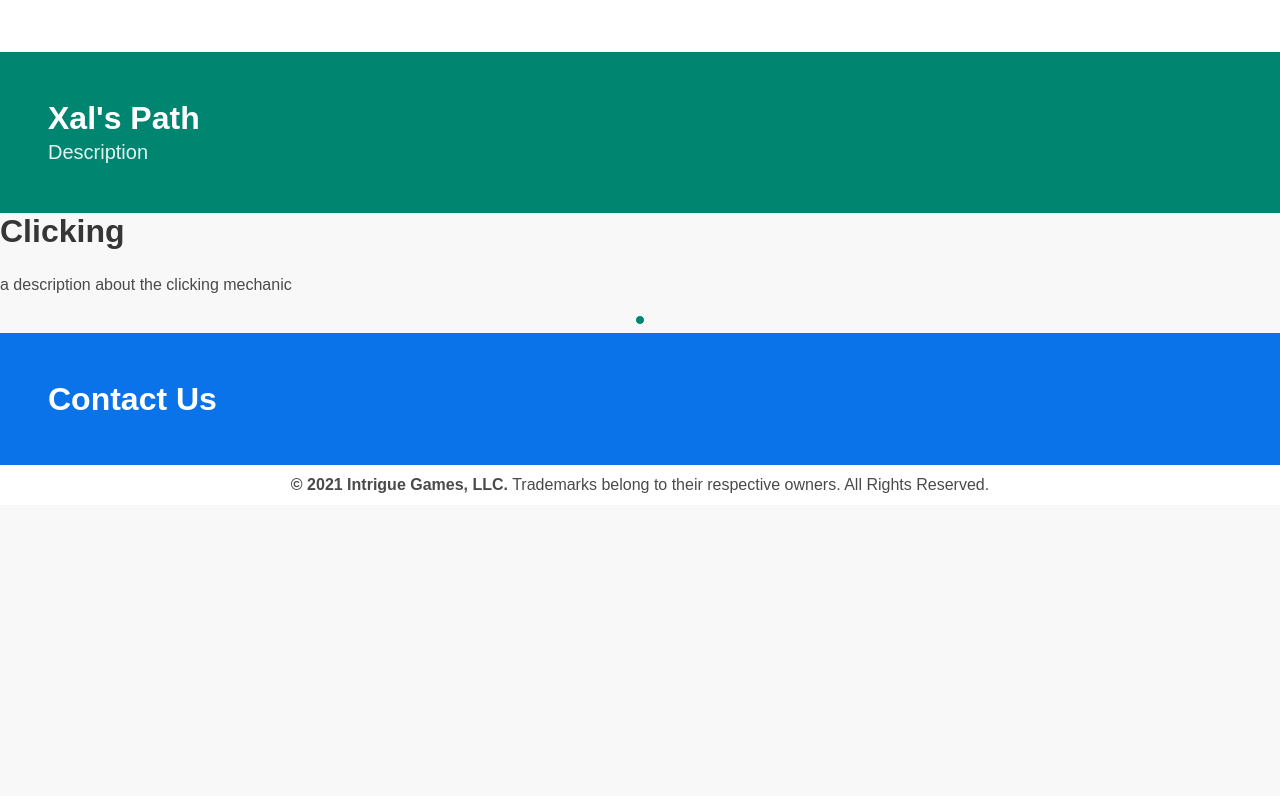
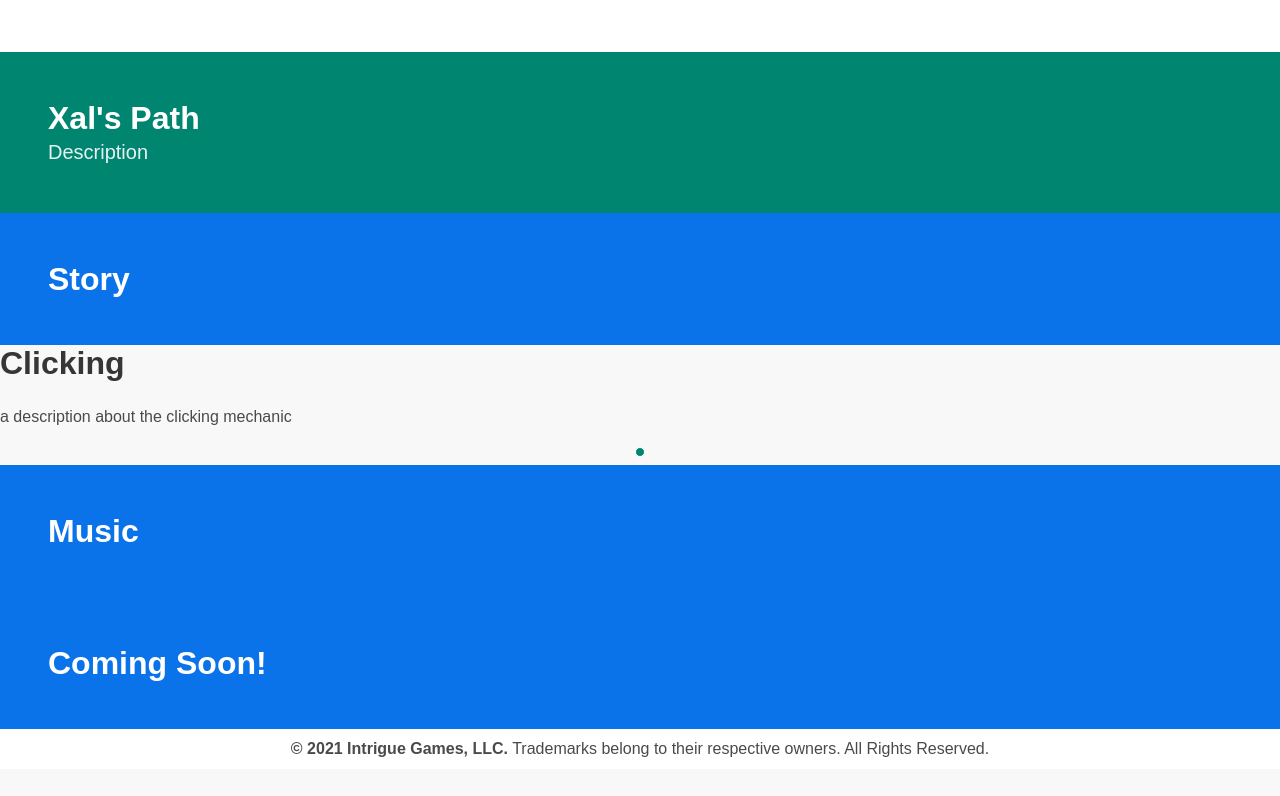
Before and after one commit to intrigue-games/intrigue-games.github.io, a Vue app: page / in a window 1280 px wide. Shown: the top 796 px of the page. Built offline with nearby package versions, Linux system fonts and the light colour scheme.

Commit message:
add all base components

```diff
--- a/src/App.vue
+++ b/src/App.vue
@@ -3,11 +3,10 @@
     <NavBar />
     <main>
       <Banner />
-      <!--      <Story />-->
+      <Story />
       <Gameplay />
-      <!--      <Art />-->
-      <!--      <Reviews />-->
-      <ContactUs />
+      <Music />
+      <ComingSoon />
     </main>
     <Footer />
   </div>
@@ -18,19 +17,23 @@ import Vue from "vue";
 import HelloWorld from "./components/HelloWorld.vue";
 import Component from "vue-class-component";
 import NavBar from "@/components/NavBar.vue";
-import ContactUs from "@/components/ContactUs.vue";
+import Music from "@/components/Music.vue";
 import Banner from "@/components/Banner.vue";
 import Footer from "@/components/Footer.vue";
 import Gameplay from "@/components/Gameplay.vue";
+import ComingSoon from "@/components/ComingSoon.vue";
+import Story from "@/components/Story.vue";
 
 @Component({
   components: {
     HelloWorld,
     NavBar,
-    ContactUs,
+    Music,
     Banner,
     Footer,
     Gameplay,
+    ComingSoon,
+    Story,
   },
 })
 export default class App extends Vue {}
--- /dev/null
+++ b/src/components/ComingSoon.vue
@@ -0,0 +1,17 @@
+<template>
+  <section class="hero is-info">
+    <div class="hero-body">
+      <h1 class="title">Coming Soon!</h1>
+    </div>
+  </section>
+</template>
+
+<script lang="ts">
+import Vue from "vue";
+import Component from "vue-class-component";
+
+@Component
+export default class ComingSoon extends Vue {}
+</script>
+
+<style scoped></style>
--- a/src/components/ContactUs.vue
+++ b/src/components/Music.vue
@@ -1,7 +1,7 @@
 <template>
   <section class="hero is-info">
     <div class="hero-body">
-      <h1 class="title">Contact Us</h1>
+      <h1 class="title">Music</h1>
     </div>
   </section>
 </template>
@@ -11,7 +11,7 @@ import Vue from "vue";
 import Component from "vue-class-component";
 
 @Component
-export default class ContactUs extends Vue {}
+export default class Music extends Vue {}
 </script>
 
 <style scoped></style>
--- /dev/null
+++ b/src/components/Story.vue
@@ -0,0 +1,17 @@
+<template>
+  <section class="hero is-info">
+    <div class="hero-body">
+      <h1 class="title">Story</h1>
+    </div>
+  </section>
+</template>
+
+<script lang="ts">
+import Vue from "vue";
+import Component from "vue-class-component";
+
+@Component
+export default class Story extends Vue {}
+</script>
+
+<style scoped></style>
```
